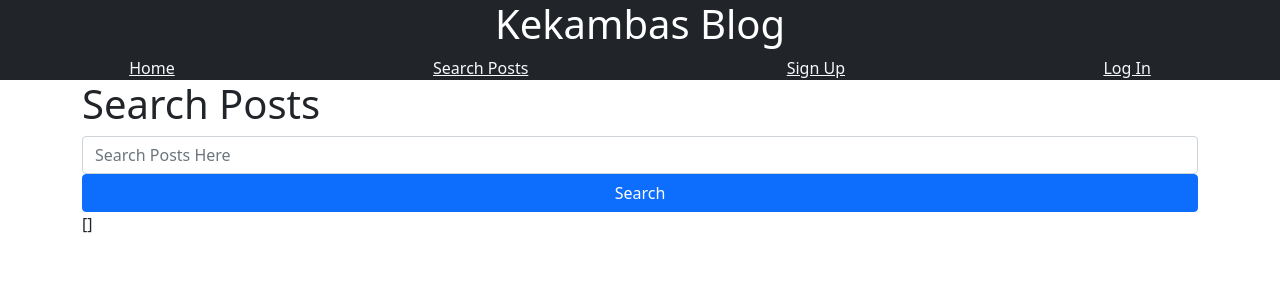
After one commit to kmehner/kekambas_flask_blog, a Flask app: page /blog/search-posts in a window 1280 px wide. The commit adds this page. Shown: the top 300 px of the page. Run offline with Flask 2, Linux system fonts and the light colour scheme; some libraries are stand-ins or nearby versions.

Commit message:
Add search posts page with search form

```diff
--- a/app/blueprints/blog/forms.py
+++ b/app/blueprints/blog/forms.py
@@ -7,3 +7,8 @@ class PostForm(FlaskForm):
     title = StringField('Title', validators=[DataRequired()])
     body = StringField('Body', validators=[DataRequired()])
     submit = SubmitField('Create')
+
+
+class SearchForm(FlaskForm):
+    search = StringField('Search', validators=[DataRequired()])
+    submit = SubmitField('Search')
--- a/app/blueprints/blog/routes.py
+++ b/app/blueprints/blog/routes.py
@@ -1,7 +1,7 @@
 from . import blog
 from flask import redirect, render_template, url_for, flash
 from flask_login import login_required, current_user
-from .forms import PostForm
+from .forms import PostForm, SearchForm
 from .models import Post
 
 @blog.route('/')
@@ -39,3 +39,11 @@ def single_post(post_id):
     post = Post.query.get_or_404(post_id)
     title = post.title
     return render_template('post_detail.html', title=title, post=post)
+
+
+@blog.route('/search-posts', methods=['GET', 'POST'])
+def search_posts():
+    title = 'Search'
+    form = SearchForm()
+    posts = []
+    return render_template('search_posts.html', title=title, posts=posts, form=form)
--- a/app/templates/base.html
+++ b/app/templates/base.html
@@ -17,7 +17,7 @@
 
         <nav class="nav bg-dark d-flex justify-content-around">
             <a href="{{ url_for('blog.index') }}" class="link-light">Home</a>
-            <a href="" class="link-light">Search Posts</a>
+            <a href="{{ url_for('blog.search_posts') }}" class="link-light">Search Posts</a>
             {% if current_user.is_authenticated %}
                 <a href="{{ url_for('blog.create_post') }}" class="link-light">Create A Post</a>
                 <a href="{{ url_for('blog.my_posts') }}" class="link-light">My Posts</a>
--- /dev/null
+++ b/app/templates/search_posts.html
@@ -0,0 +1,19 @@
+{% extends 'base.html' %}
+
+
+{% block content %}
+
+<h1>Search Posts</h1>
+
+<form action="" method="post">
+    {{ form.csrf_token }}
+    <div class="form-group">
+        {{ form.search(class='form-control', placeholder='Search Posts Here') }}
+
+        {{ form.submit(class='btn btn-primary w-100')}}
+    </div>
+</form>
+
+{{ posts }}
+
+{% endblock content %}
```
